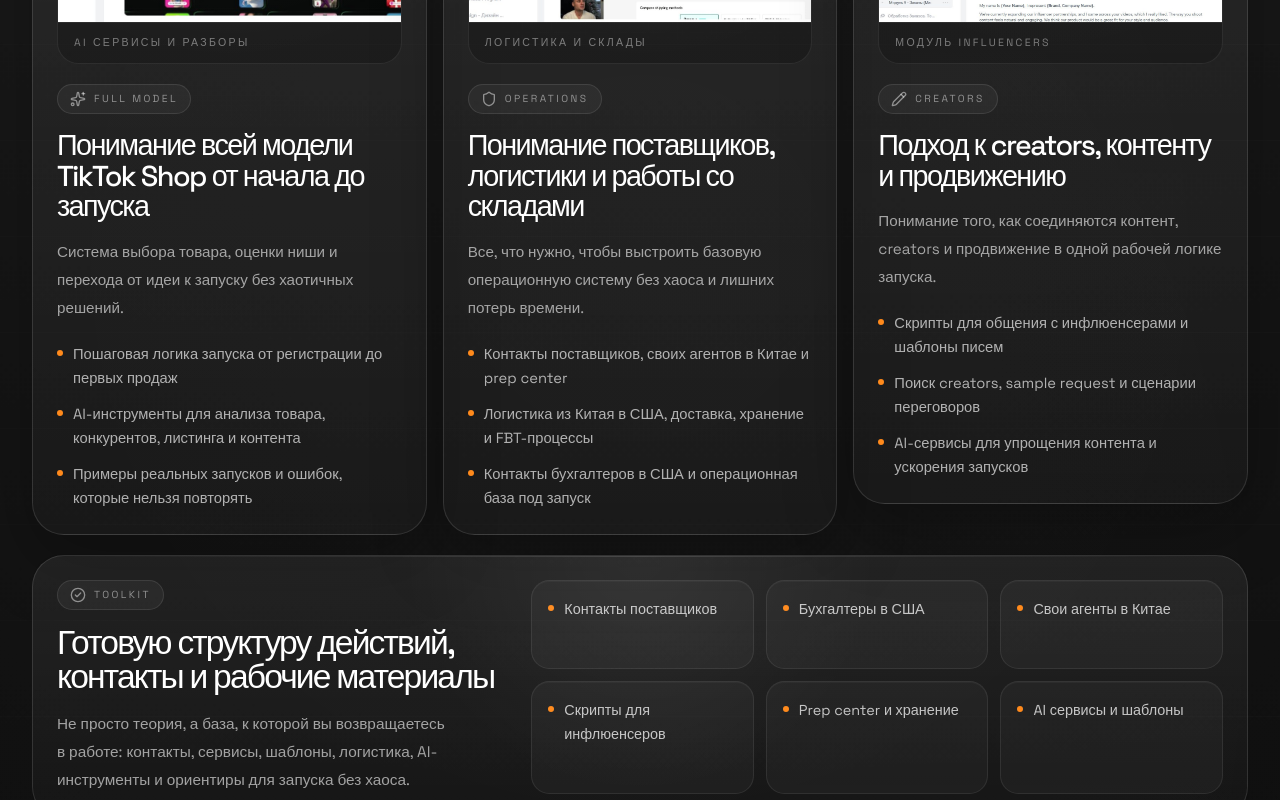
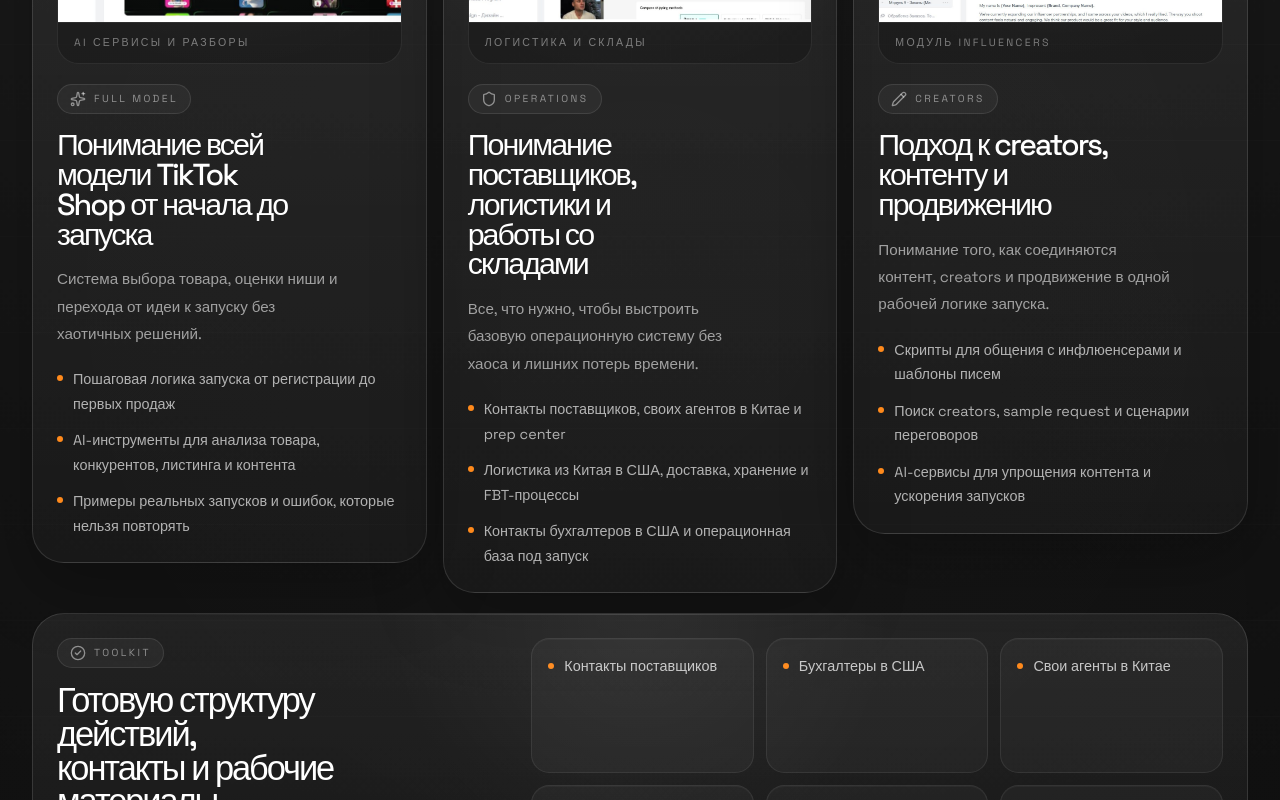
Before and after one commit to YaroslavSigidin/IVCHENKO, a React (Vite) app: page / in a window 1280 px wide. Shown: the part 3220-4020 px from the top of the page. Built offline with nearby package versions, Linux system fonts and the light colour scheme.

Commit message:
Tighten program benefits typography

```diff
--- a/src/components/ui/program-benefits-features-8.jsx
+++ b/src/components/ui/program-benefits-features-8.jsx
@@ -62,11 +62,11 @@ export function ProgramBenefitsSection({
                       {item.label}
                     </div>
 
-                    <h3 className="mt-4 text-[1.5rem] font-medium leading-[1.06] tracking-[-0.055em] text-white sm:text-[1.8rem]">
+                    <h3 className="mt-4 max-w-[12ch] text-[1.42rem] font-medium leading-[0.98] tracking-[-0.065em] text-white sm:text-[1.68rem] lg:text-[1.9rem]">
                       {data.title}
                     </h3>
 
-                    <p className="mt-4 text-[0.95rem] leading-7 text-white/60">
+                    <p className="mt-4 max-w-[30ch] text-[0.92rem] leading-[1.75] text-white/58 sm:text-[0.95rem] sm:leading-[1.8]">
                       {data.supporting}
                     </p>
 
@@ -86,12 +86,12 @@ export function ProgramBenefitsSection({
                   <CheckCircle2 className="size-4" />
                   Toolkit
                 </div>
-                <h3 className="text-[1.7rem] font-medium leading-[1.02] tracking-[-0.055em] text-white sm:text-[2.1rem]">
+                <h3 className="max-w-[16ch] text-[1.56rem] font-medium leading-[0.98] tracking-[-0.06em] text-white sm:text-[1.9rem] lg:text-[2.15rem]">
                   Готовую структуру действий,
                   <br />
                   контакты и рабочие материалы
                 </h3>
-                <p className="max-w-[40ch] text-[0.96rem] leading-7 text-white/60">
+                <p className="max-w-[39ch] text-[0.92rem] leading-[1.8] text-white/58 sm:text-[0.95rem]">
                   Не просто теория, а база, к которой вы возвращаетесь в работе:
                   контакты, сервисы, шаблоны, логистика, AI-инструменты и ориентиры
                   для запуска без хаоса.
@@ -102,7 +102,7 @@ export function ProgramBenefitsSection({
                 {benefits.structure.items.map((item) => (
                   <div
                     key={item}
-                    className="rounded-[1.15rem] border border-white/8 bg-white/[0.035] px-4 py-4 text-left text-[0.9rem] leading-6 text-white/74 shadow-[inset_0_1px_0_rgba(255,255,255,0.03)]"
+                    className="rounded-[1.15rem] border border-white/8 bg-white/[0.035] px-4 py-4 text-left text-[0.86rem] leading-[1.65] text-white/74 shadow-[inset_0_1px_0_rgba(255,255,255,0.03)] sm:text-[0.9rem]"
                   >
                     <div className="flex items-start gap-2.5">
                       <span className="mt-2 h-1.5 w-1.5 shrink-0 rounded-full bg-[#ff8a1c]" />
@@ -127,7 +127,7 @@ function BenefitBulletList({ items = [], className = '' }) {
       {items.map((item) => (
         <div
           key={item}
-          className="flex items-start gap-2.5 text-left text-[0.86rem] leading-6 text-white/66 sm:text-[0.92rem]"
+          className="flex items-start gap-2.5 text-left text-[0.84rem] leading-[1.7] text-white/66 sm:text-[0.9rem]"
         >
           <span className="mt-2 h-1.5 w-1.5 shrink-0 rounded-full bg-[#ff8a1c]" />
           <span>{item}</span>
```
